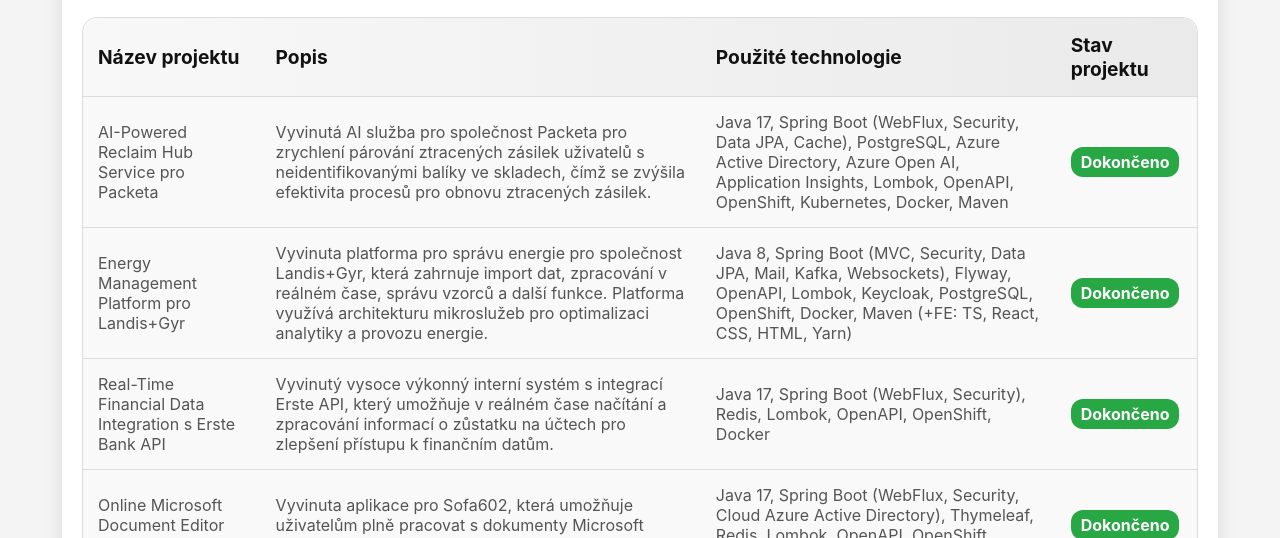
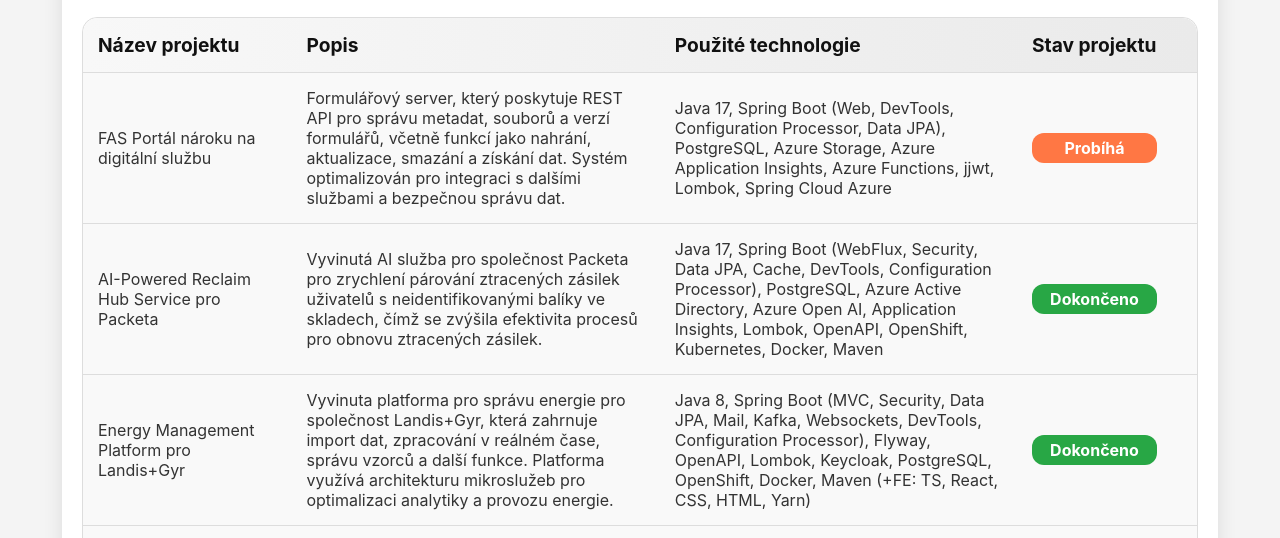
Before and after one commit to SamoilovDev/portfolio, a website: page projekty.html in a window 1280 px wide. Shown: the part 262-800 px from the top of the page. Drawn offline with Linux system fonts and the light colour scheme.

Commit message:
- implementation in progress

```diff
--- a/css/project.css
+++ b/css/project.css
@@ -44,6 +44,7 @@
   padding: 15px;
   text-align: left;
   font-size: 1.2em;
+  min-width: 150px;
 }
 
 .project-table th:last-child {
@@ -63,7 +64,7 @@
   padding: 15px;
   vertical-align: middle;
   font-size: 1em;
-  color: #555;
+  color: #333;
 }
 
 .project-table img {
--- a/projekty.html
+++ b/projekty.html
@@ -56,27 +56,33 @@
         </tr>
         </thead>
         <tr>
+          <td>FAS Portál nároku na digitální službu</td>
+          <td>Formulářový server, který poskytuje REST API pro správu metadat, souborů a verzí formulářů, včetně funkcí jako nahrání, aktualizace, smazání a získání dat. Systém optimalizován pro integraci s dalšími službami a bezpečnou správu dat.</td>
+          <td>Java 17, Spring Boot (Web, DevTools, Configuration Processor, Data JPA), PostgreSQL, Azure Storage, Azure Application Insights, Azure Functions, jjwt, Lombok, Spring Cloud Azure</td>
+          <td><span class="status ongoing" onclick="dropStickers(event)">Probíhá</span></td>
+        </tr>
+        <tr>
           <td>AI-Powered Reclaim Hub Service pro Packeta</td>
           <td>Vyvinutá AI služba pro společnost Packeta pro zrychlení párování ztracených zásilek uživatelů s neidentifikovanými balíky ve skladech, čímž se zvýšila efektivita procesů pro obnovu ztracených zásilek.</td>
-          <td>Java 17, Spring Boot (WebFlux, Security, Data JPA, Cache), PostgreSQL, Azure Active Directory, Azure Open AI, Application Insights, Lombok, OpenAPI, OpenShift, Kubernetes, Docker, Maven</td>
+          <td>Java 17, Spring Boot (WebFlux, Security, Data JPA, Cache, DevTools, Configuration Processor), PostgreSQL, Azure Active Directory, Azure Open AI, Application Insights, Lombok, OpenAPI, OpenShift, Kubernetes, Docker, Maven</td>
           <td><span class="status completed" onclick="dropStickers(event)">Dokončeno</span></td>
         </tr>
         <tr>
           <td>Energy Management Platform pro Landis+Gyr</td>
           <td>Vyvinuta platforma pro správu energie pro společnost Landis+Gyr, která zahrnuje import dat, zpracování v reálném čase, správu vzorců a další funkce. Platforma využívá architekturu mikroslužeb pro optimalizaci analytiky a provozu energie.</td>
-          <td>Java 8, Spring Boot (MVC, Security, Data JPA, Mail, Kafka, Websockets), Flyway, OpenAPI, Lombok, Keycloak, PostgreSQL, OpenShift, Docker, Maven (+FE: TS, React, CSS, HTML, Yarn)</td>
+          <td>Java 8, Spring Boot (MVC, Security, Data JPA, Mail, Kafka, Websockets, DevTools, Configuration Processor), Flyway, OpenAPI, Lombok, Keycloak, PostgreSQL, OpenShift, Docker, Maven (+FE: TS, React, CSS, HTML, Yarn)</td>
           <td><span class="status completed" onclick="dropStickers(event)">Dokončeno</span></td>
         </tr>
         <tr>
           <td>Real-Time Financial Data Integration s Erste Bank API</td>
           <td>Vyvinutý vysoce výkonný interní systém s integrací Erste API, který umožňuje v reálném čase načítání a zpracování informací o zůstatku na účtech pro zlepšení přístupu k finančním datům.</td>
-          <td>Java 17, Spring Boot (WebFlux, Security), Redis, Lombok, OpenAPI, OpenShift, Docker</td>
+          <td>Java 17, Spring Boot (WebFlux, Security, DevTools, Configuration Processor), Redis, Lombok, OpenAPI, OpenShift, Docker</td>
           <td><span class="status completed" onclick="dropStickers(event)">Dokončeno</span></td>
         </tr>
         <tr>
           <td>Online Microsoft Document Editor pro Sofa602</td>
           <td>Vyvinuta aplikace pro Sofa602, která umožňuje uživatelům plně pracovat s dokumenty Microsoft online přímo na jejich platformě.</td>
-          <td>Java 17, Spring Boot (WebFlux, Security, Cloud Azure Active Directory), Thymeleaf, Redis, Lombok, OpenAPI, OpenShift, Docker, JaCoCo</td>
+          <td>Java 17, Spring Boot (WebFlux, Security, Cloud Azure Active Directory, DevTools, Configuration Processor), Thymeleaf, Redis, Lombok, OpenAPI, OpenShift, Docker, JaCoCo</td>
           <td><span class="status completed" onclick="dropStickers(event)">Dokončeno</span></td>
         </tr>
       </table>
```
